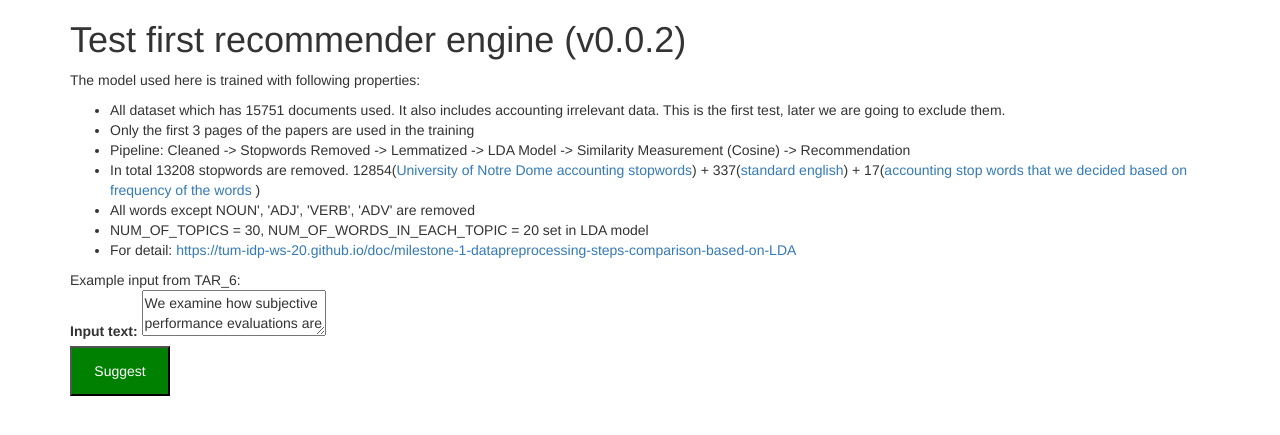
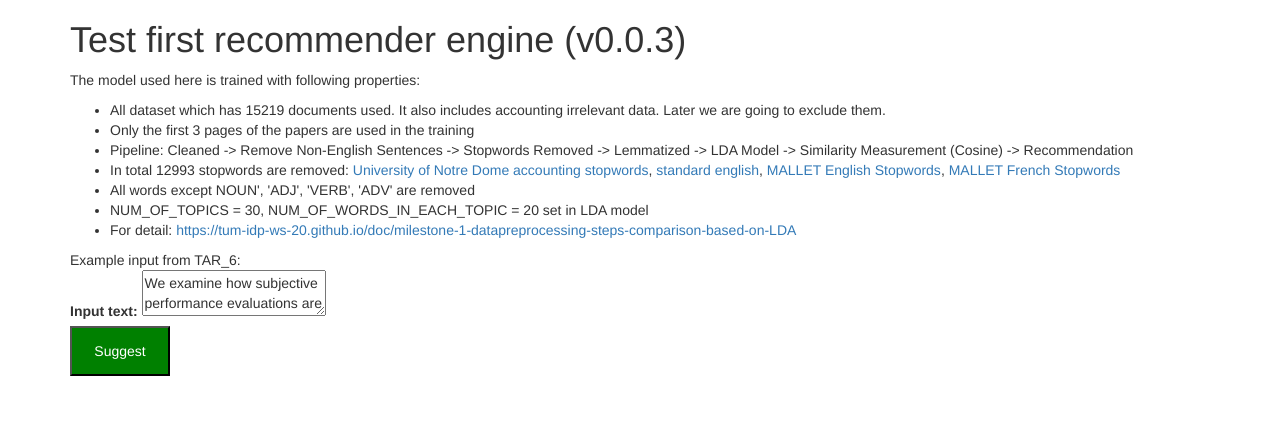
Before and after one commit to TUM-IDP-WS-20/simple-recommender, a Flask app: page / in a window 1280 px wide. Shown: the top 435 px of the page. Run offline with Flask 2, Linux system fonts and the light colour scheme; parts of the project's set-up code (start-up, migrations or seed data) failed here and were passed over; some libraries are stand-ins or nearby versions.

Commit message:
remove french sentences model #6 content_3

```diff
--- a/RecommendationScript.py
+++ b/RecommendationScript.py
@@ -21,6 +21,7 @@ df_topic_keywords = pickle.load(open(MODEL_PATH + "df_topic_keywords.pkl", "rb")
 doc_topic_df = pickle.load(open(MODEL_PATH + "doc_topic_df.pkl", "rb"))
 lda_model = pickle.load(open(MODEL_PATH + "lda_model.pkl", "rb"))
 count_vectorizer = pickle.load(open(MODEL_PATH + "count_vectorizer.pkl", "rb"))
+stop_list = pickle.load(open(MODEL_PATH + "stop_list.pkl", "rb"))
 
 # Utility functions
 def remove_dollar_sign(text):
@@ -136,6 +137,10 @@ def make_suggestions(TAR_6):
         for i in range(len(text)):
             text[i] = clean_text(text[i])
 
+        # Remove stopwords
+        for i in range(len(text)):
+            text[i] = remove_stopwords(text[i])
+
         # Clean with simple_preprocess
         mytext_2 = list(sent_to_words(text))
 
--- /dev/null
+++ b/model/6_content_3_MAC_Milestone_1_Accuracy_Comparison_Removed_French.html
@@ -0,0 +1,3 @@
+version https://git-lfs.github.com/spec/v1
+oid sha256:2a28b3ff7296e1977b743046d1fffbeda465bd720afa3a2011704b8b2923a615
+size 2081710
--- a/templates/index.html
+++ b/templates/index.html
@@ -3,24 +3,23 @@
 
 {% block content %}
 <div class="container">
-    <h1>Test first recommender engine (v0.0.2)</h1>
+    <h1>Test first recommender engine (v0.0.3)</h1>
     <p>
         The model used here is trained with following properties: <br/>
     <ul>
-        <li>All dataset which has 15751 documents used. It also includes accounting irrelevant data. This is the first
-            test, later we are going to exclude them.
+        <li>All dataset which has 15219 documents used. It also includes accounting irrelevant data. Later we are going to exclude them.
         </li>
         <li>Only the first 3 pages of the papers are used in the training</li>
-        <li>Pipeline: Cleaned -> Stopwords Removed -> Lemmatized -> LDA Model -> Similarity Measurement (Cosine) ->
+        <li>Pipeline: Cleaned -> Remove Non-English Sentences -> Stopwords Removed -> Lemmatized -> LDA Model -> Similarity Measurement (Cosine) ->
             Recommendation
         </li>
-        <li>In total 13208 stopwords are removed. 12854(<a target="_blank"
+        <li>In total 12993 stopwords are removed: <a target="_blank"
                                                            href="https://drive.google.com/file/d/1gZfPtIQyQ82u12ScEvEndMMujfrnh8Gd/view?usp=sharing">University
-            of Notre Dome accounting stopwords</a>) + 337(<a target="_blank"
+            of Notre Dome accounting stopwords</a>, <a target="_blank"
                                                              href="https://drive.google.com/file/d/1jwhQ8TrcAoSJ8QWhjJ_prgrvxe6LWK_Z/view?usp=sharing">standard
-            english</a>) + 17(<a target="_blank"
-                                 href="https://drive.google.com/file/d/1gZfPtIQyQ82u12ScEvEndMMujfrnh8Gd/view?usp=sharing">accounting
-            stop words that we decided based on frequency of the words</a> )
+            english</a>, <a target="_blank"
+                                 href="https://drive.google.com/file/d/1op134plHcerwUds8E44Lw9gsI316Pus3/view?usp=sharing">MALLET English Stopwords</a>, <a target="_blank"
+                                 href="https://drive.google.com/file/d/1JMpcfriApigcV54q4ZPOE7GX8iwNgGBI/view?usp=sharing">MALLET French Stopwords</a>
         </li>
         <li>All words except NOUN', 'ADJ', 'VERB', 'ADV' are removed</li>
         <li>NUM_OF_TOPICS = 30, NUM_OF_WORDS_IN_EACH_TOPIC = 20 set in LDA model</li>
```
Also changed, not shown: 9 other files.
